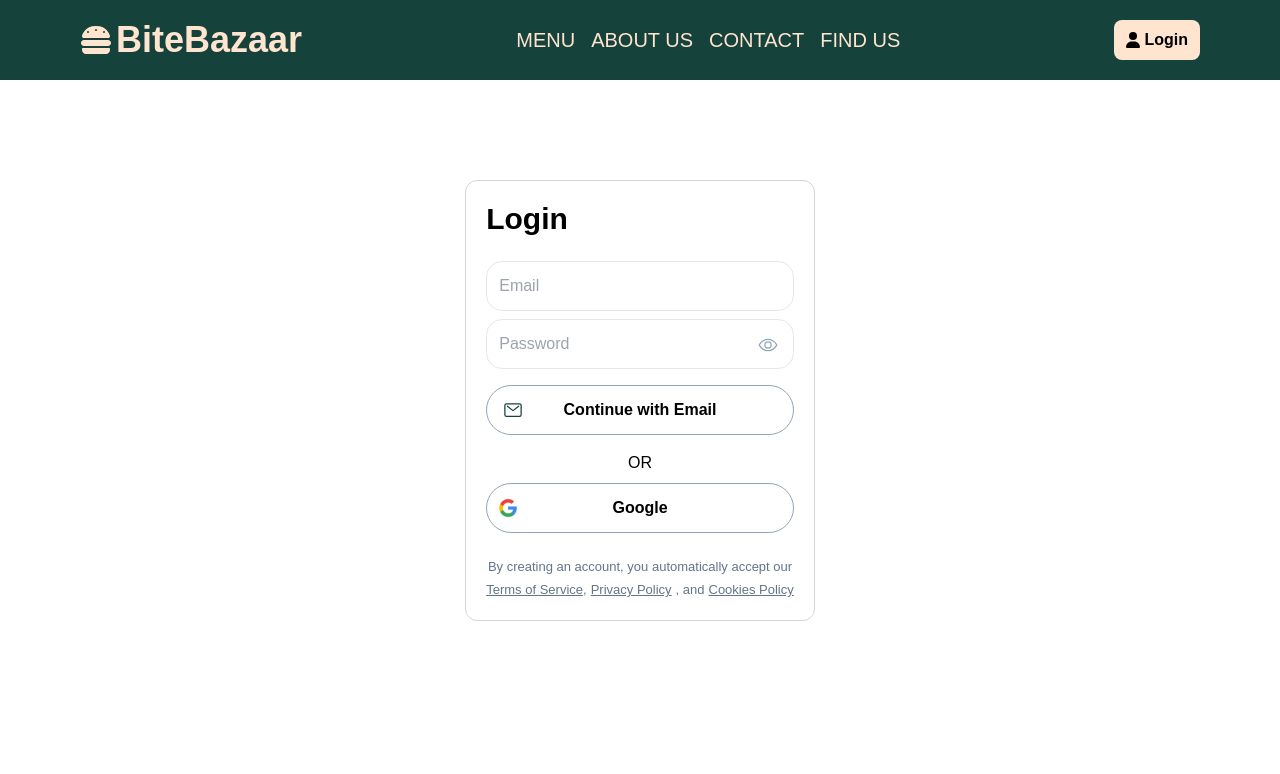
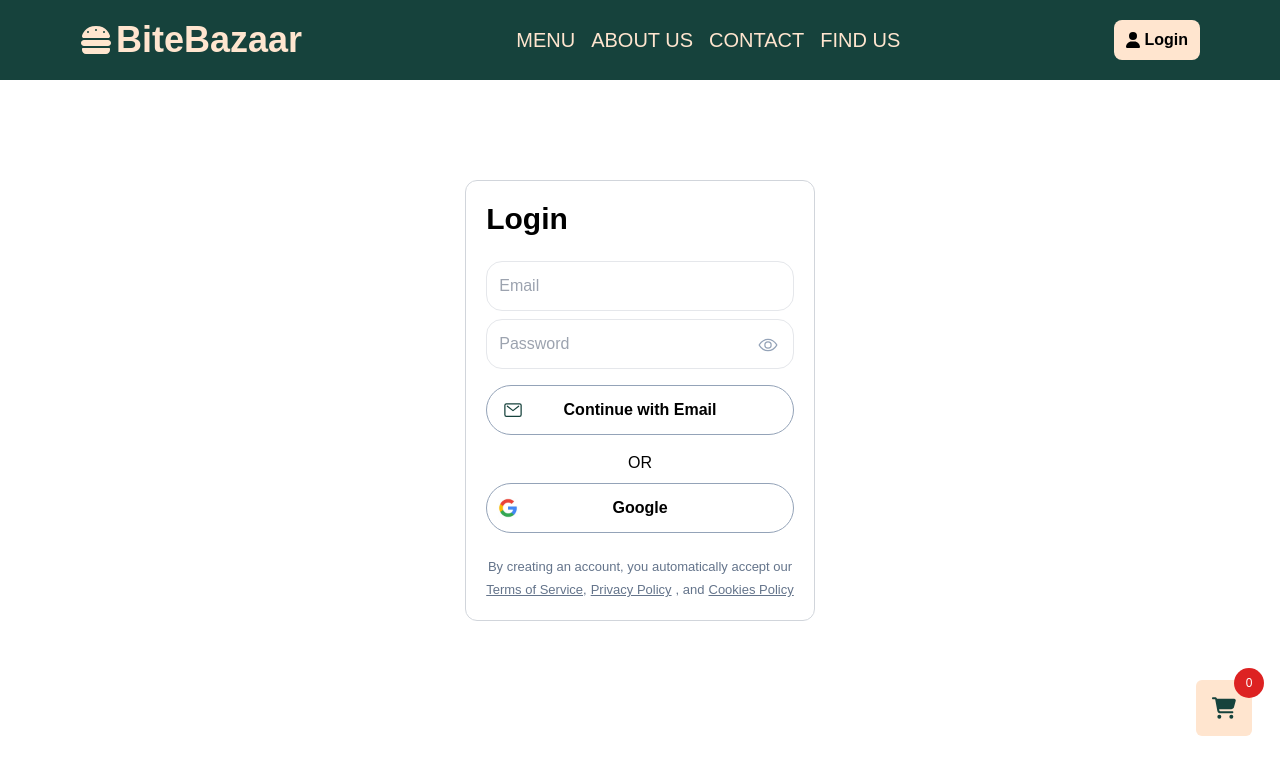
Before and after one commit to maludatech/bitebazaar, a Next.js app: page /login in a window 1280 px wide. Shown: the top 774 px of the page. Built offline with nearby package versions, Linux system fonts and the light colour scheme; no server answers.

Commit message:
second update

```diff
--- a/app/(user)/layout.tsx
+++ b/app/(user)/layout.tsx
@@ -1,6 +1,7 @@
 import Navbar from "@/components/Navbar";
 import localFont from "next/font/local";
 import "../globals.css";
+import CartIcon from "@/components/CartIcon";
 
 // Local fonts
 const geistSans = localFont({
@@ -39,6 +40,9 @@ export default function RootLayout({
         <body className={`${geistSans.variable} ${geistMono.variable} antialiased`}>
           <Navbar />
           {children}
+          <div className="fixed right-7 bottom-16 ">
+            <CartIcon/>
+          </div>
         </body>
       </html>
   );
--- a/components/CartIcon.tsx
+++ b/components/CartIcon.tsx
@@ -1,12 +1,20 @@
+"use client"
+
 import { FontAwesomeIcon } from "@fortawesome/react-fontawesome";
 import { faCartShopping } from "@fortawesome/free-solid-svg-icons";
+import { useState } from "react";
 
-const cartIcon = () => {
+const CartIcon = () => {
+    const [productNumber, setProductNumber] = useState<string>("0");
+
   return (
-    <div className="bg-secondary_color items-center justify-center flex">
-        <FontAwesomeIcon icon={faCartShopping} className="text-primary_color"/>
+    <div className="bg-secondary_color items-center justify-center flex relative p-4 rounded-md duration-300 transition ease-in-out font-rubik">
+        <div className="absolute -top-3 -right-3 rounded-full bg-[#dd2222] w-[30px] h-[30px] text-center flex justify-center items-center text-xs text-white">
+            <h1>{productNumber}</h1>
+        </div>
+        <FontAwesomeIcon icon={faCartShopping} className="text-primary_color size-6"/>
     </div>
   )
 }
 
-export default cartIcon
+export default CartIcon;
--- a/components/Products.tsx
+++ b/components/Products.tsx
@@ -1,4 +1,5 @@
 import Image from "next/image";
+import { useRouter } from "next/navigation";
 
 interface HotFood {
     imageUrl: string;
@@ -8,6 +9,7 @@ interface HotFood {
 }
 
 const Products = () => {
+    const router = useRouter();
 
     const hotFoods: HotFood[] = [
         {
@@ -59,7 +61,7 @@ const Products = () => {
                             alt="products_img"
                             className="pt-4"
                         />
-                        <button className="p-4 bg-secondary_color text-primary_color rounded-lg font-bold uppercase hover:bg-opacity-85 transition duration-300 ease-in-out">Order Now</button>
+                        <button className="p-4 bg-secondary_color text-primary_color rounded-lg font-bold uppercase hover:bg-opacity-85 transition duration-300 ease-in-out" onClick={()=>router.push("/menu")}>Order Now</button>
                         <h1 className="text-3xl font-bold text-white pt-4">{food.foodName}</h1>
                         <p className="text-center pt-2 text-gray-300 uppercase font-semibold">{food.description}</p>
                     </div>
--- a/utils/useFirebase.ts
+++ b/utils/useFirebase.ts
@@ -6,7 +6,7 @@ import {
   createUserWithEmailAndPassword,
   signOut
 } from 'firebase/auth';
-import { getFirestore, doc, setDoc } from 'firebase/firestore';
+import { getFirestore, doc, setDoc, getDoc } from 'firebase/firestore';
 import app from '@/utils/Firebase';
 import { db } from '@/utils/Firebase';
 
@@ -16,7 +16,7 @@ const auth = getAuth(app);
 interface UserData {
   email: string;
   displayName?: string | null; // Display name might not always be available
-  photoUrl?: string | null;
+  photoURL?: string | null;
   createdAt: Date;
 }
 
```
